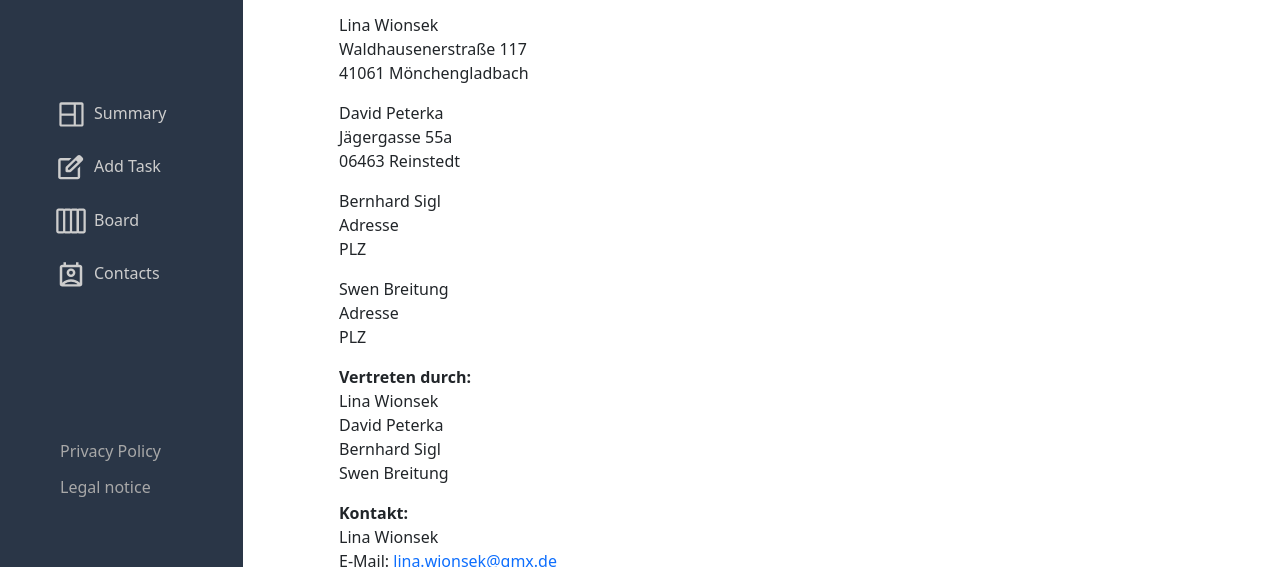
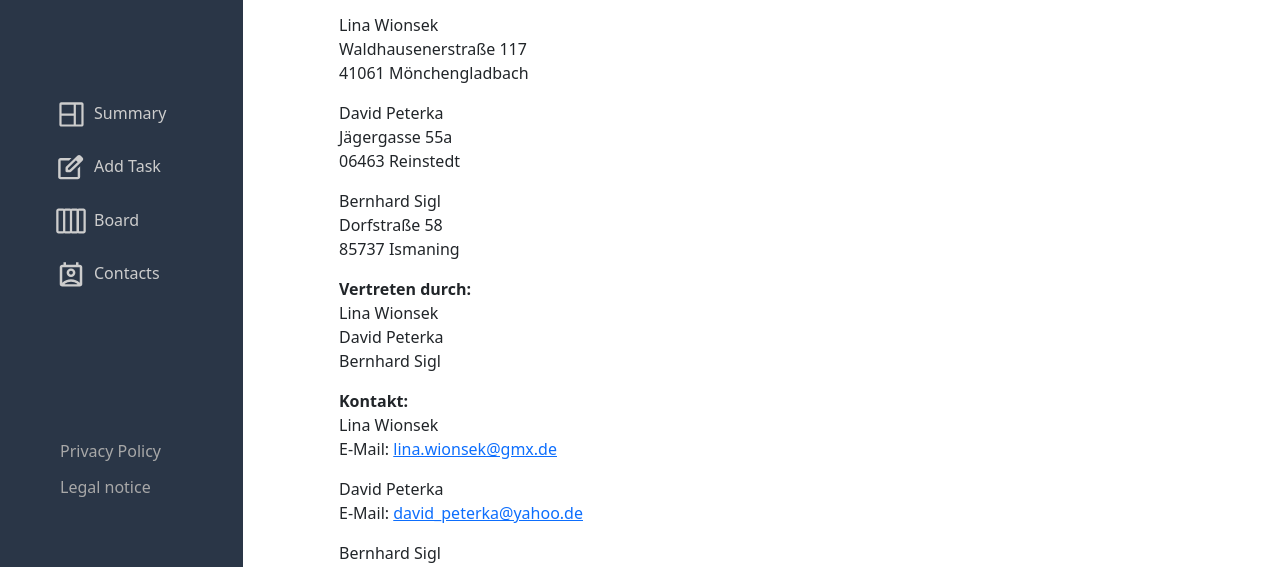
Before and after one commit to BernhardSigl/join-698-group-work, a website: page privacy-police.html in a window 1280 px wide. Shown: the part 233-800 px from the top of the page. Drawn offline with nearby package versions, Linux system fonts and the light colour scheme.

Commit message:
update privacy policy and legal notice

```diff
--- a/privacy-police.html
+++ b/privacy-police.html
@@ -38,21 +38,14 @@
 
             <p>
                 Bernhard Sigl<br>
-                Adresse<br>
-                PLZ<br>
-            </p>
-
-            <p>
-                Swen Breitung<br>
-                Adresse<br>
-                PLZ<br>
+                Dorfstraße 58<br>
+                85737 Ismaning<br>
             </p>
 
             <p> <strong>Vertreten durch: </strong><br>
                 Lina Wionsek<br>
                 David Peterka<br>
                 Bernhard Sigl<br>
-                Swen Breitung<br>
             </p>
             <p><strong>Kontakt:</strong><br>
                 Lina Wionsek<br>
@@ -65,14 +58,7 @@
 
             <p>Bernhard Sigl<br>
 
-                E-Mail: <a href='mailto:'></a></br></p>
-
-
-            <p>Swen Breitung<br>
-
-                E-Mail: <a href='mailto:'></a></br></p>
-
-
+                E-Mail: <a href='mailto:b-sigl@live.de'>b-sigl@live.de</a></br></p>
 
             Website Impressum erstellt durch <a href="https://www.impressum-generator.de">impressum-generator.de</a> von
             der
--- a/templates/sidebar.html
+++ b/templates/sidebar.html
@@ -43,7 +43,7 @@
         </div>
     </div>
     <div class="quickLinksSidebar fontSize16">
-        <a href="#" class="sidebar-bottom">Privacy Policy</a>
+        <a href="./privacy-police.html" class="sidebar-bottom">Privacy Policy</a>
         <a href="./legalNozice.html" class="sidebar-bottom">Legal notice</a>
     </div>
 
```
Also changed, not shown: legalNozice.html (+2 -3 lines).
